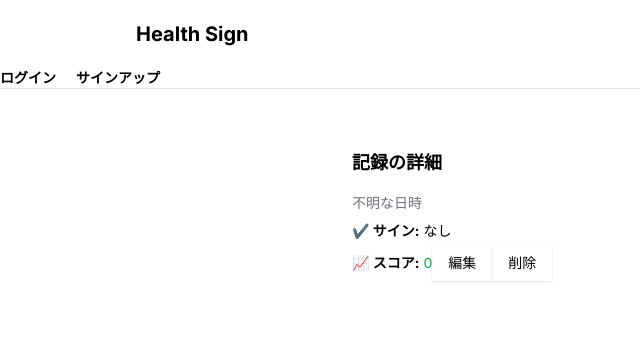
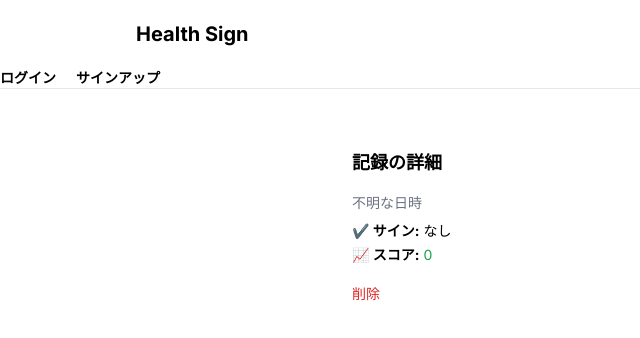
Before and after one commit to igara4/health-sign, a Next.js app: page /conditions/1/dailyLogDetail in a window 1280 px wide. Shown: the top 338 px of the page, without its empty margins (0-640 px from the left). Built offline with nearby package versions, Linux system fonts and the light colour scheme; no server answers; the database is empty.

Commit message:
dailyLogDetail/page.tsxに削除を実装

```diff
--- a/app/actions/deleteLog.ts
+++ b/app/actions/deleteLog.ts
@@ -1,3 +1,5 @@
+"use server"
+
 import { createClient } from "@/utils/supabase/server"
 import { revalidatePath } from "next/cache"
 import { redirect } from "next/navigation"
--- a/app/conditions/[id]/dailyLogDetail/page.tsx
+++ b/app/conditions/[id]/dailyLogDetail/page.tsx
@@ -1,3 +1,4 @@
+import { deleteLog } from "@/app/actions/deleteLog"
 import { Button } from "@/components/ui/button"
 import { formatToJST } from "@/lib/utils"
 import { createClient } from "@/utils/supabase/server"
@@ -53,10 +54,12 @@ export default async function DailyLogDetailPage({ params }: { params: { id: str
                 <span className={score < 0 ? "text-red-600" : "text-green-600"}>
                     {score}
                 </span>
-                <Button>編集</Button>
-                <Button>削除</Button>
-
             </div>
+            <form action={deleteLog.bind(null,params.id)} className="mt-4">
+            <button type="submit" className="text-red-600 text-sm hover:underline">
+                削除
+            </button>
+            </form>
         </div>
     )
 }
```
